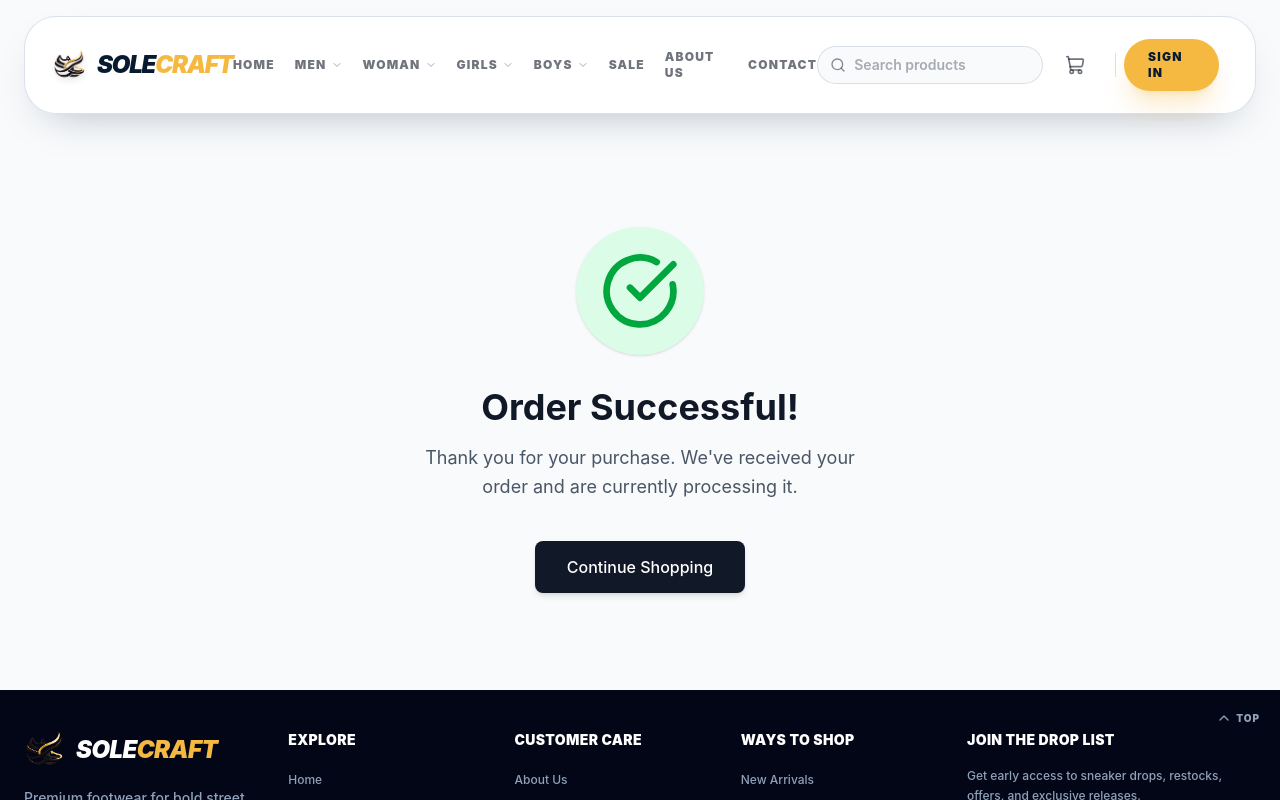
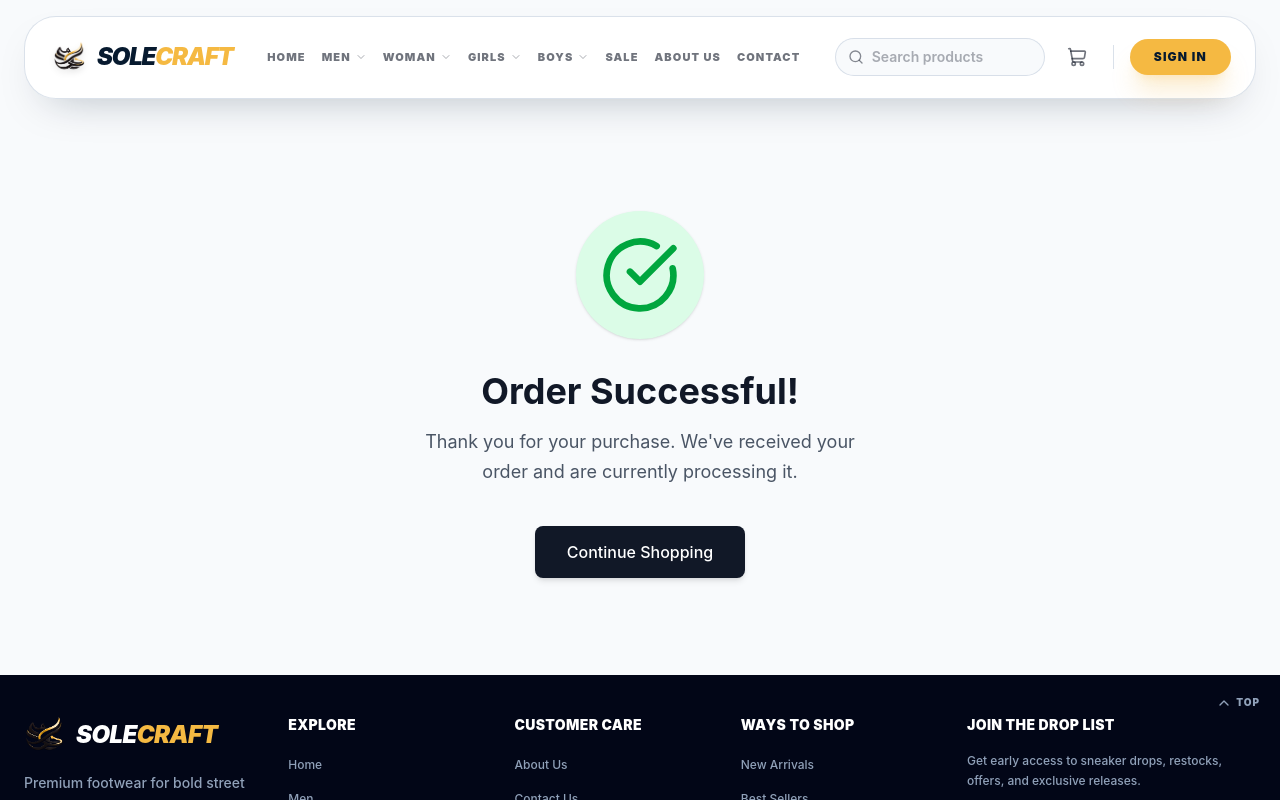
Before and after one commit to JKWijerathne/SoleCraft, a React (Vite) app in the folder client/: page /order-success in a window 1280 px wide. Shown: the top 800 px of the page. Built offline with nearby package versions, Linux system fonts and the light colour scheme.

Commit message:
feat(ui): improve navigation UX with active states and auto-scroll

```diff
--- a/client/src/App.jsx
+++ b/client/src/App.jsx
@@ -1,4 +1,5 @@
-import { BrowserRouter as Router, Routes, Route } from 'react-router-dom';
+import { useEffect } from 'react';
+import { BrowserRouter as Router, Routes, Route, useLocation } from 'react-router-dom';
 import Navbar from './components/layout/Navbar';
 import Footer from './components/layout/Footer';
 import Home from './pages/Home/Home';
@@ -25,9 +26,20 @@ import Contact from './pages/Contact/Contact';
 import Payment from './pages/Payment/Payment';
 import SearchResults from './pages/Search/SearchResults';
 
+const ScrollToTop = () => {
+  const { pathname } = useLocation();
+
+  useEffect(() => {
+    window.scrollTo(0, 0);
+  }, [pathname]);
+
+  return null;
+};
+
 function App() {
   return (
     <Router>
+      <ScrollToTop />
       <div className="min-h-screen flex flex-col bg-[#F8FAFC] text-[#111827] selection:bg-[#F5B942]/30 selection:text-[#071A2F]">
         <Navbar />
         <Routes>
--- a/client/src/components/layout/Navbar.jsx
+++ b/client/src/components/layout/Navbar.jsx
@@ -1,12 +1,13 @@
 import { useState } from 'react';
-import { Link, useNavigate } from 'react-router-dom';
-import { ShoppingCart, LogOut, Search, Menu, X, ChevronDown } from 'lucide-react';
+import { Link, useNavigate, useLocation } from 'react-router-dom';
+import { ShoppingCart, LogOut, Search, Menu, X, ChevronDown, User } from 'lucide-react';
 import { useSelector, useDispatch } from 'react-redux';
 import { logout, reset } from '../../store/slices/authSlice';
 import { motion, AnimatePresence } from 'framer-motion';
 
 const Navbar = () => {
   const navigate = useNavigate();
+  const location = useLocation();
   const dispatch = useDispatch();
   const [isOpen, setIsOpen] = useState(false);
   const [expandedLink, setExpandedLink] = useState(null);
@@ -102,7 +103,7 @@ const Navbar = () => {
         {/* Light blur layer from Navbar.css */}
         <div className="absolute inset-0 bg-gradient-to-b from-[#F8FAFC]/90 to-transparent backdrop-blur-[8px] opacity-0 pointer-events-none -z-10" />
 
-        <div className="max-w-7xl mx-auto flex justify-between items-center bg-white/90 backdrop-blur-xl border border-[#CBD5E1]/70 hover:border-[#F5B942]/45 rounded-[1.5rem] md:rounded-[2rem] px-4 lg:px-6 py-2 md:py-3 shadow-[0_18px_45px_-24px_rgba(7,26,47,0.35)] transition-all duration-300">
+        <div className="max-w-[96rem] mx-auto flex justify-between items-center gap-3 bg-white/90 backdrop-blur-xl border border-[#CBD5E1]/70 hover:border-[#F5B942]/45 rounded-[1.5rem] md:rounded-[2rem] px-4 lg:px-5 xl:px-6 py-2 md:py-3 shadow-[0_18px_45px_-24px_rgba(7,26,47,0.35)] transition-all duration-300">
 
           {/* Logo */}
           <Link to="/" className="flex items-center gap-2 group shrink-0">
@@ -113,18 +114,22 @@ const Navbar = () => {
               className="w-9 h-9 md:w-10 md:h-10 object-contain drop-shadow-md"
             />
 
-            <span className="text-xl md:text-2xl font-black italic tracking-tighter text-[#071A2F] uppercase group-hover:tracking-normal transition-all duration-300">
+            <span className="text-xl xl:text-2xl font-black italic tracking-tighter text-[#071A2F] uppercase group-hover:tracking-normal transition-all duration-300">
               Sole<span className="text-[#F5B942]">Craft</span>
             </span>
           </Link>
 
           {/* Desktop Links */}
-          <div className="hidden lg:flex items-center lg:space-x-3 xl:space-x-5 text-[11px] xl:text-xs font-black uppercase tracking-widest text-[#111827]/60">
+          <div className="hidden lg:flex flex-1 min-w-0 items-center justify-center gap-2 xl:gap-4 text-[10px] xl:text-[11px] 2xl:text-xs font-black uppercase tracking-widest text-[#111827]/60">
             {navLinks.map((link) => (
-              <div key={link.name} className="relative group py-4">
+              <div key={link.name} className="relative group py-4 shrink-0">
                 <Link
                   to={link.path}
-                  className="hover:text-[#071A2F] transition-colors py-1 flex items-center gap-1"
+                  className={`transition-colors py-1 flex items-center gap-1 whitespace-nowrap ${
+                    location.pathname === link.path
+                      ? 'text-[#071A2F] border-b-2 border-[#F5B942]'
+                      : 'hover:text-[#071A2F]'
+                  }`}
                 >
                   {link.name}
                   {link.hasDropdown && (
@@ -160,7 +165,7 @@ const Navbar = () => {
           </div>
 
           {/* Actions */}
-          <div className="flex items-center space-x-2 md:space-x-3">
+          <div className="flex shrink-0 items-center gap-2 md:gap-3">
             <form
               onSubmit={handleSearchSubmit}
               className="hidden md:flex items-center gap-2 px-3 py-2 bg-[#F8FAFC] border border-[#CBD5E1]/70 rounded-full focus-within:border-[#F5B942]/70 transition-all"
@@ -171,7 +176,7 @@ const Navbar = () => {
                 value={searchTerm}
                 onChange={(event) => setSearchTerm(event.target.value)}
                 placeholder="Search products"
-                className="w-32 lg:w-44 bg-transparent text-sm font-semibold text-[#111827] placeholder:text-[#111827]/35 focus:outline-none"
+                className="w-28 xl:w-40 2xl:w-48 bg-transparent text-sm font-semibold text-[#111827] placeholder:text-[#111827]/35 focus:outline-none"
                 aria-label="Search products"
               />
             </form>
@@ -187,7 +192,11 @@ const Navbar = () => {
 
             <Link
               to="/cart"
-              className="relative p-2 md:p-2.5 text-[#111827]/60 hover:text-[#071A2F] hover:bg-[#F8FAFC] rounded-full transition-all"
+              className={`relative p-2 md:p-2.5 rounded-full transition-all ${
+                location.pathname === '/cart'
+                  ? 'text-[#071A2F] bg-[#F8FAFC]'
+                  : 'text-[#111827]/60 hover:text-[#071A2F] hover:bg-[#F8FAFC]'
+              }`}
             >
               <ShoppingCart className="w-4 h-4 md:w-5 md:h-5" />
 
@@ -205,26 +214,26 @@ const Navbar = () => {
               </AnimatePresence>
             </Link>
 
-            <div className="h-6 w-px bg-[#CBD5E1]/70 mx-1 md:mx-2" />
+            <div className="h-6 w-px bg-[#CBD5E1]/70 mx-0 md:mx-1" />
 
             {user ? (
-              <div className="flex items-center gap-2 md:gap-4">
+              <div className="flex items-center gap-2">
                 {(user.isAdmin || user.role === 'admin') && (
-                  <Link to="/admin/dashboard" className="text-xs font-bold text-[#111827]/70 hover:text-[#071A2F]">
+                  <Link to="/admin/dashboard" className="text-xs font-bold text-[#111827]/70 hover:text-[#071A2F] whitespace-nowrap">
                     Admin
                   </Link>
                 )}
                 <Link
                   to="/profile"
-                  className="flex items-center gap-2 md:gap-3 p-1 pl-2 pr-3 md:pl-3 md:pr-4 bg-[#F8FAFC] hover:bg-white rounded-full border border-[#CBD5E1]/70 transition-all group shadow-sm"
+                  className={`inline-flex h-10 w-10 items-center justify-center rounded-full border border-[#CBD5E1]/70 transition-all group shadow-sm ${
+                    location.pathname === '/profile'
+                      ? 'bg-white text-[#071A2F] border-[#F5B942]'
+                      : 'bg-[#F8FAFC] hover:bg-white text-[#111827]/60 hover:text-[#071A2F]'
+                  }`}
+                  aria-label="Profile"
+                  title="Profile"
                 >
-                  <div className="w-7 h-7 md:w-8 md:h-8 rounded-full bg-[#071A2F] flex items-center justify-center text-xs font-bold text-[#F5B942] border border-[#071A2F]/10">
-                    {user.name.charAt(0).toUpperCase()}
-                  </div>
-
-                  <span className="text-xs md:text-sm font-bold text-[#111827]/70 group-hover:text-[#071A2F] hidden sm:block">
-                    {user.name.split(' ')[0]}
-                  </span>
+                  <User className="w-4 h-4 md:w-5 md:h-5" />
                 </Link>
 
                 <button
@@ -325,7 +334,11 @@ const Navbar = () => {
                       <Link
                         to={link.path}
                         onClick={() => setIsOpen(false)}
-                        className="hover:text-[#071A2F] transition-colors flex-1"
+                        className={`transition-colors flex-1 ${
+                          location.pathname === link.path
+                            ? 'text-[#071A2F] font-bold'
+                            : 'hover:text-[#071A2F]'
+                        }`}
                       >
                         {link.name}
                       </Link>
```
